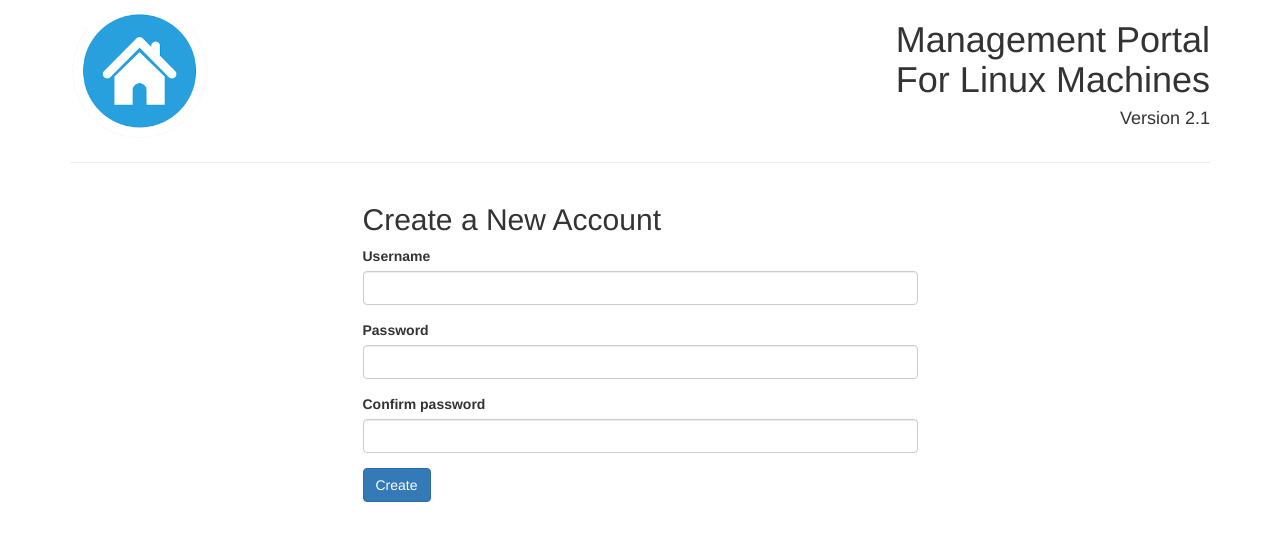
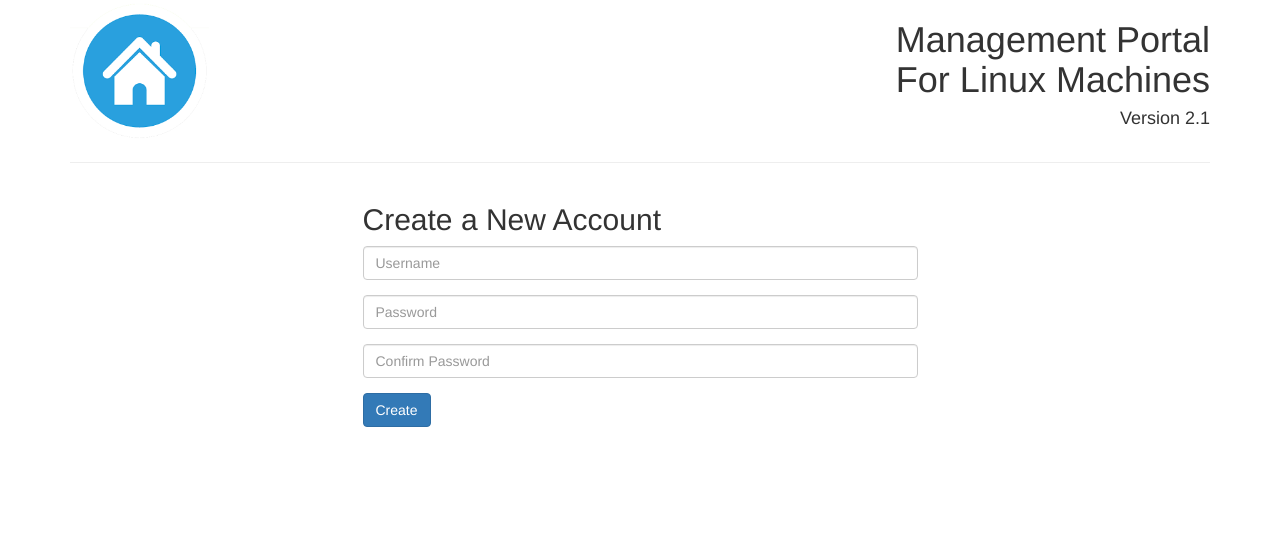
Before and after one commit to along-yundanfengqing/MgmtAppForLinuxMachines_flask, a Flask app: page /signup in a window 1280 px wide. Shown: the top 541 px of the page. Run offline with Flask 2, Linux system fonts and the light colour scheme; parts of the project's set-up code (start-up, migrations or seed data) failed here and were passed over; some libraries are stand-ins or nearby versions.

Commit message:
Updated minor changes

```diff
--- a/application/templates/login.html
+++ b/application/templates/login.html
@@ -25,8 +25,7 @@
         <div class="col-xs-6 col-sm-6 col-md-6">
           <form action="{{url_for('show_login')}}" method='POST'>
             <div class="form-group" >
-              <label for="Username">Username</label>
-                {{ form.username(class_="form-control") }}
+                {{ form.username(class_="form-control", placeholder="Username") }}
                 {% if form.username.errors %}
                   {% for error in form.username.errors %}
                     <p id="username-error" class="has-error">{{ error }}</p>
@@ -34,8 +33,7 @@
                 {% endif %}
             </div>
             <div class="form-group">
-              <label for="Password">Password</label>
-              {{ form.password(class_="form-control") }}
+              {{ form.password(class_="form-control", placeholder="Password") }}
               {% if form.password.errors %}
                 {% for error in form.password.errors %}
                   <p id="password-error" class="has-error">{{ error }}</p>
--- a/application/templates/signup.html
+++ b/application/templates/signup.html
@@ -25,8 +25,7 @@
         <div class="col-xs-6 col-sm-6 col-md-6">
           <form action="{{url_for('show_signup')}}" method='POST'>
             <div class="form-group" >
-              <label for="Username">Username</label>
-                {{ form.username(class_="form-control") }}
+                {{ form.username(class_="form-control", placeholder="Username") }}
                 {% if form.username.errors %}
                   {% for error in form.username.errors %}
                     <p id="username-error" class="has-error">{{ error }}</p>
@@ -35,8 +34,7 @@
             </div>
 
             <div class="form-group">
-              <label for="Password">Password</label>
-                {{ form.password(class_="form-control") }}
+                {{ form.password(class_="form-control", placeholder="Password") }}
                 {% if form.password.errors %}
                   {% for error in form.password.errors %}
                     <p id="password-error" class="has-error">{{ error }}</p>
@@ -45,8 +43,7 @@
             </div>
 
             <div class="form-group">
-              <label for="ConfirmPassword">Confirm password</label>
-                {{ form.confirm(class_="form-control") }}
+                {{ form.confirm(class_="form-control", placeholder="Confirm Password") }}
                 {% if form.confirm.errors %}
                   {% for error in form.confirm.errors %}
                     <p id="confirm-error" class="has-error">{{ error }}</p>
```
